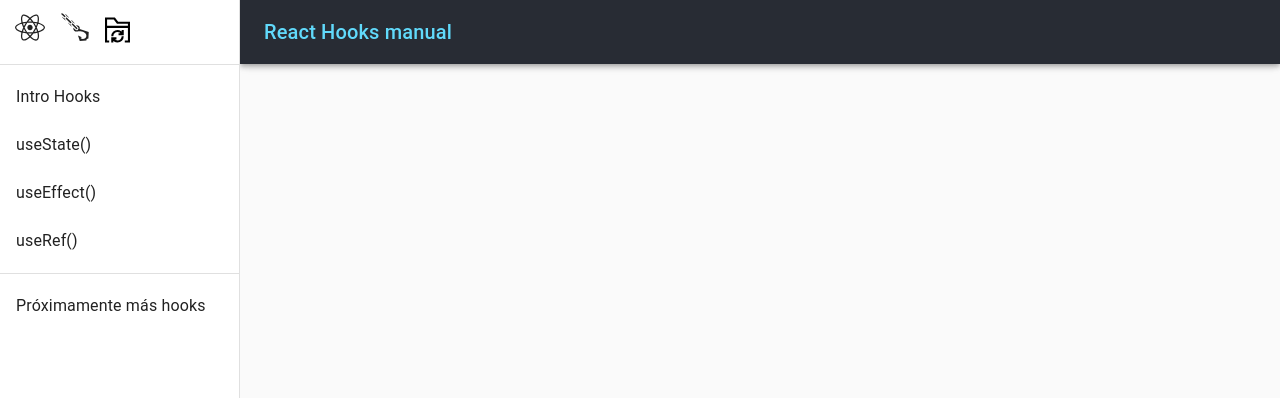
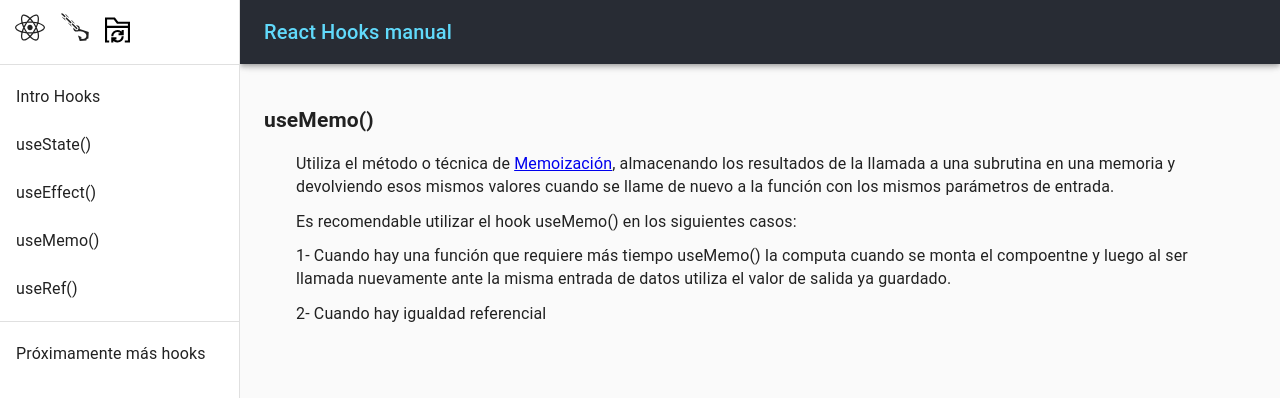
Before and after one commit to sugusgrassi/react-hooks, a React (Create React App) app: page /react-hooks/usememo in a window 1280 px wide. Shown: the top 398 px of the page. Built offline with nearby package versions, Linux system fonts and the light colour scheme.

Commit message:
useMemo() en proceso

```diff
--- a/public/index.html
+++ b/public/index.html
@@ -3,7 +3,11 @@
   <head>
     <meta charset="utf-8" />
     <link rel="icon" href="%PUBLIC_URL%/favicon.ico" />
-    <meta name="viewport" content="width=device-width, initial-scale=1" />
+    <!-- <meta name="viewport" content="width=device-width, initial-scale=1" /> -->
+    <meta
+  name="viewport"
+  content="minimum-scale=1, initial-scale=1, width=device-width"
+  />
     <meta name="theme-color" content="#000000" />
     <meta
       name="description"
--- a/src/App.js
+++ b/src/App.js
@@ -6,6 +6,7 @@
 import UseState from './components/UseState';
 import UseRef from './components/UseRef';
 import UseEffect from './components/UseEffect';
+import UseMEmo from './components/UseMemo';
 import Layout from './components/Layout';
 
 function App() {
@@ -20,6 +21,7 @@
               <Route path="/react-hooks" exact component={Hooks} />
               <Route path="/react-hooks/usestate" exact component={UseState} />
               <Route path="/react-hooks/useeffect" exact component={UseEffect} />
+              <Route path="/react-hooks/usememo" exact component={UseMEmo} />
               <Route path="/react-hooks/useref" exact component={UseRef} />
             </Switch>
           </Layout>
--- a/src/components/Hooks.js
+++ b/src/components/Hooks.js
@@ -7,7 +7,7 @@
         <div>
             <h2>React Hooks</h2>
             <p>Lo llamamos dentro de un componente de función.</p>
-            <p>Los Hooks proporcionan una API más directa a los conceptos que ya conoces de React: props, estado, contexto, referencias, y ciclo de vida</p>
+            <p>Los Hooks proporcionan una API más directa a los conceptos que ya conoces de React: props, estado, contexto, referencias, y ciclo de vida.</p>
             <p>Los Hooks son funciones que te permiten “enganchar” el estado de React y el ciclo de vida desde componentes de función.</p>
             <p>React proporciona algunos Hooks incorporados.</p>
             <p>Son funciones que te permiten “conectarte” a las características de React desde componentes de función.</p>
--- a/src/components/Layout.js
+++ b/src/components/Layout.js
@@ -51,6 +51,7 @@
         {[{text: 'Intro Hooks', path: '/react-hooks'},
             {text: 'useState()', path: '/react-hooks/usestate'},
             {text: 'useEffect()', path: '/react-hooks/useeffect'},
+            {text: 'useMemo()', path: '/react-hooks/useMemo'},
             {text: 'useRef()', path: '/react-hooks/useref'}
             ].map(item => (
             <ListItem button key={item.text} onClick={() => history.push(item.path)}>
--- a/src/components/UseEffect.js
+++ b/src/components/UseEffect.js
@@ -1,3 +1,4 @@
+import { CodeOutlined } from '@material-ui/icons';
 import React, { useState, useEffect } from 'react'
 
 function UseEffect() {
@@ -37,11 +38,13 @@
                 <button onClick={() => setCount(prevState => prevState -1)}>-</button>
                 <button onClick={() => setCount(count+1)}>+</button>
                 <pre style={{fontsize: "14px", overflowX: "scroll", width: "80vw"}}>
+                <code>
                     {`
 useEffect(() => {
     document.title=${`${count}`}
 })
-                `}</pre>
+                    `}
+                </code></pre>
                 <h4>Ejemplo cuando se monta y actualiza solo cuando cambia el recurso:</h4>
                 <button onClick={() => setResourceType("posts")}>Posts</button>
                 <button onClick={() => setResourceType("todos")}>todos</button>
@@ -49,6 +52,7 @@
                 {
                     filterArr.map(item => <p key={item.id}>{JSON.stringify(item)}</p>)}
                     <pre style={{fontsize: "14px", overflowX: "scroll", width: "80vw"}}>
+                <code>
                     {`
 useEffect(() => {
     fetch(${`https://jsonplaceholder.typicode.com/${resourceType}`})
@@ -57,9 +61,11 @@
     .catch(error => console.log(error))
 }, [resourceType])
 
-                `}</pre>
+                    `}
+                </code></pre>
                 <h4>Ejemplo cuando se monta y se desmonta (ver en consola):</h4>
                 <pre style={{fontsize: "14px", overflowX: "scroll", width: "80vw"}}>
+                <code>
                     {`
 useEffect(() => {
     console.log("El recurso cambia")
@@ -69,6 +75,7 @@
     }
 }, [resourceType])
                     `}
+                </code>
                 </pre>
         </div>
     )
--- /dev/null
+++ b/src/components/UseMemo.js
@@ -0,0 +1,16 @@
+import React, { useMemo } from 'react'
+
+const UseMemo = () => {
+    return (
+        <div>
+            <h2>useMemo()</h2>
+            <p>Utiliza el método o técnica de <a href="https://es.wikipedia.org/wiki/Memoizaci%C3%B3n" target="_blank" rel="noopener noreferrer">Memoización</a>, almacenando los resultados de la llamada a una subrutina en una memoria y devolviendo esos mismos valores cuando se llame de nuevo a la función con los mismos parámetros de entrada.</p>
+            <p>Es recomendable utilizar el hook useMemo() en los siguientes casos:</p>
+            <p>1- Cuando hay una función que requiere más tiempo useMemo() la computa cuando se monta el compoentne y luego al ser llamada nuevamente ante la misma entrada de datos utiliza el valor de salida ya guardado.</p>
+            <p>2- Cuando hay igualdad referencial</p>
+        </div>
+    )
+}
+
+
+export default UseMemo
--- a/src/components/UseState.js
+++ b/src/components/UseState.js
@@ -25,7 +25,8 @@
                 <p>const [ estadoActual, funciónActualizadora ] = useState(estadoInicial o función)</p>
                 <h4>Ejemplo (código y uso):</h4>
                 <pre style={{fontsize: "14px", overflowX: "scroll", width: "80vw"}}>
-                {`
+                <code>
+                    {`
 import React, { useState } from 'react';
 
 function InitialState() {
@@ -55,7 +56,8 @@
 }
 
 export default UseState;
-                `}
+                    `}
+                </code>
                 </pre>
 
                 <button onClick={(handleMin)}>-</button>
```
Also changed, not shown: src/components/Navbar.js (+16 -15 lines). Lines whose indentation alone changed are shown as unchanged.
